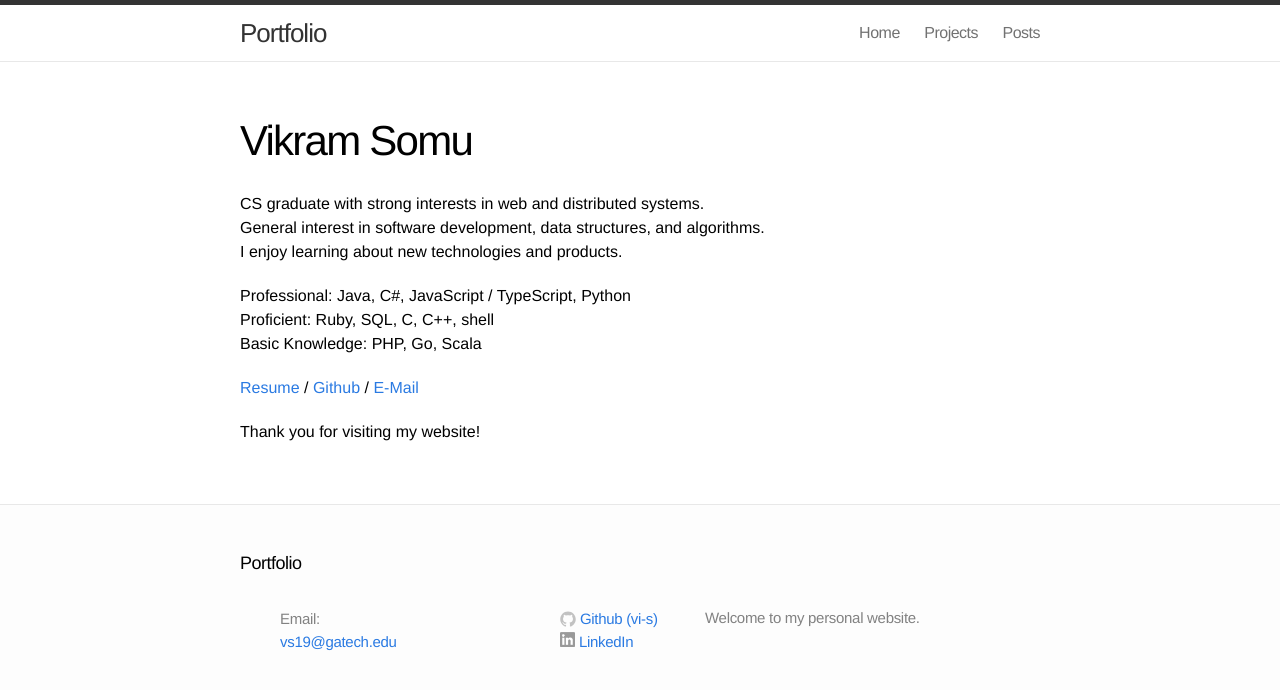
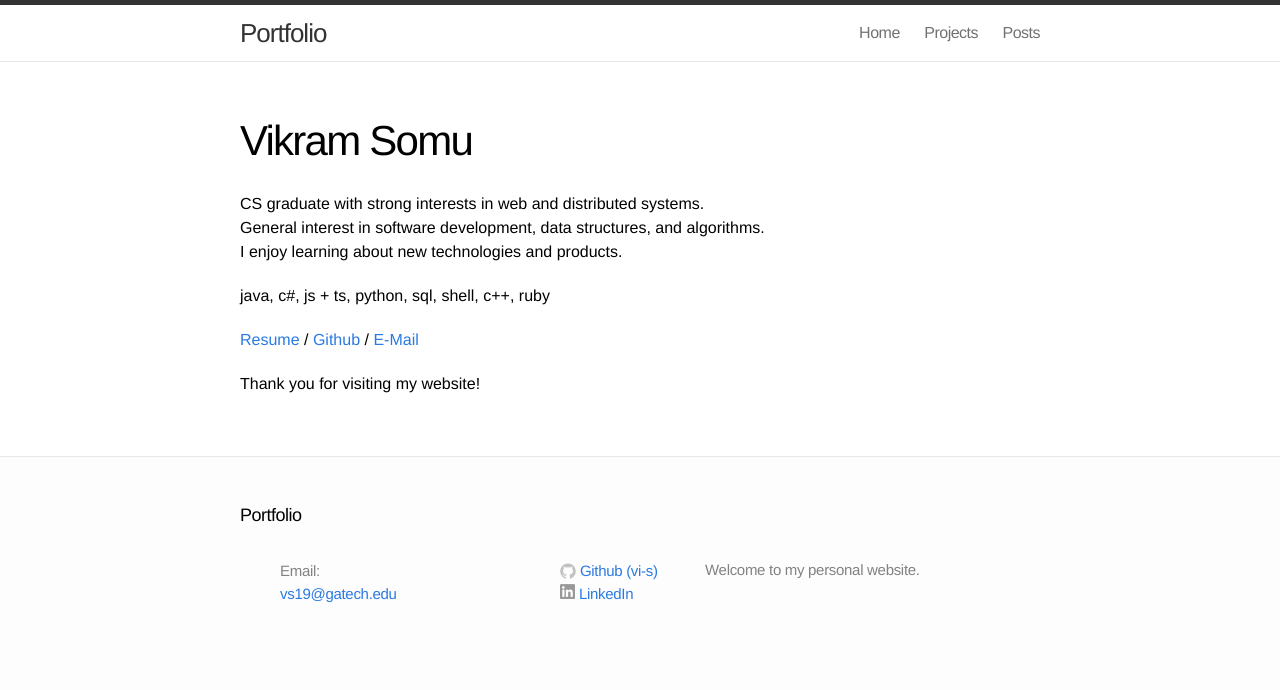
Before and after one commit to vi-s/vi-s.github.io, a Jekyll site: the page built from index.md, in a window 1280 px wide. Shown: the top 690 px of the page. Built offline with Jekyll 4.4.1, drawn with Linux system fonts in a browser that asks for light colours.

Commit message:
Update index.md

```diff
--- a/index.md
+++ b/index.md
@@ -7,9 +7,7 @@ CS graduate with strong interests in web and distributed systems.
 General interest in software development, data structures, and algorithms.
 I enjoy learning about new technologies and products.
 
-Professional: Java, C#, JavaScript / TypeScript, Python
-Proficient: Ruby, SQL, C, C++, shell
-Basic Knowledge: PHP, Go, Scala
+java, c#, js + ts, python, sql, shell, c++, ruby
 
 [Resume](/Resume.pdf) / [Github][github] / [E-Mail](mailto:vs19@gatech.edu)
 
```
